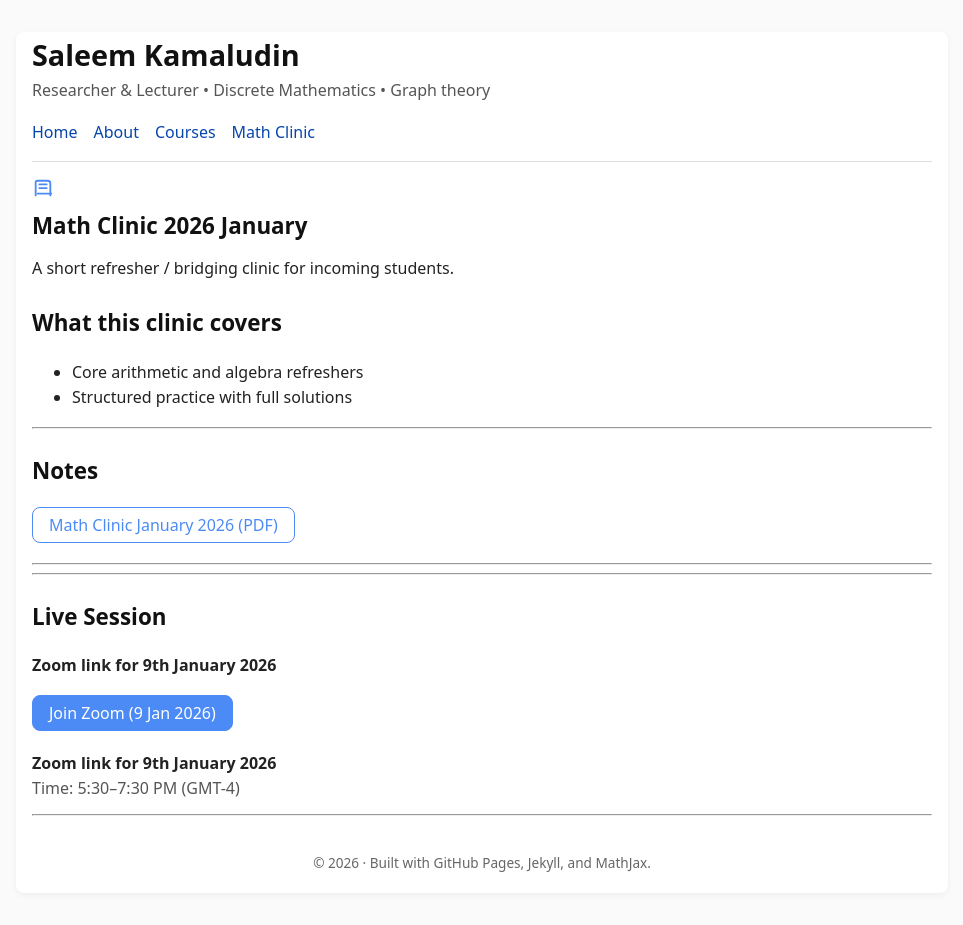
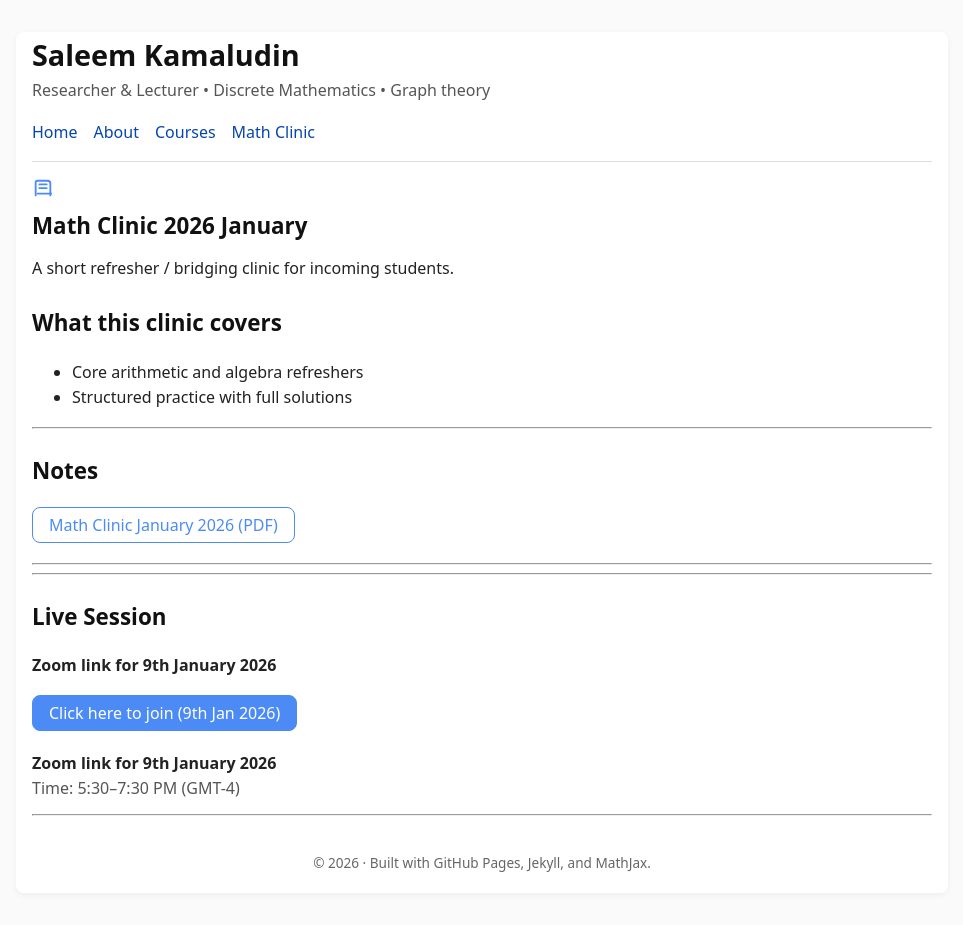
Before and after one commit to SaleemKamaludin/SaleemKamaludin.github.io, a Jekyll site: the page built from courses/math-clinic-2026/index.md, in a window 1280 px wide. Shown: the whole page, without its empty margins (158-1121 px from the left). Built offline with Jekyll 4.4.1, drawn with Linux system fonts in a browser that asks for light colours.

Commit message:
Update index.md

```diff
--- a/courses/math-clinic-2026/index.md
+++ b/courses/math-clinic-2026/index.md
@@ -81,7 +81,7 @@ permalink: /courses/math-clinic-2026/
   <a class="btn btn-primary"
      href="https://sta-uwi-edu.zoom.us/j/96192514419?pwd=xyYI7hWHf9ltesoEwMyJzxKczAa065.1"
      target="_blank" rel="noopener noreferrer">
-    Join Zoom (9 Jan 2026)
+    Click here to join (9th Jan 2026)
   </a>
 </div>
 <p><b>Zoom link for 9th January 2026</b><br><span style="color:#555;">Time: 5:30–7:30 PM (GMT-4)</span></p>
```
